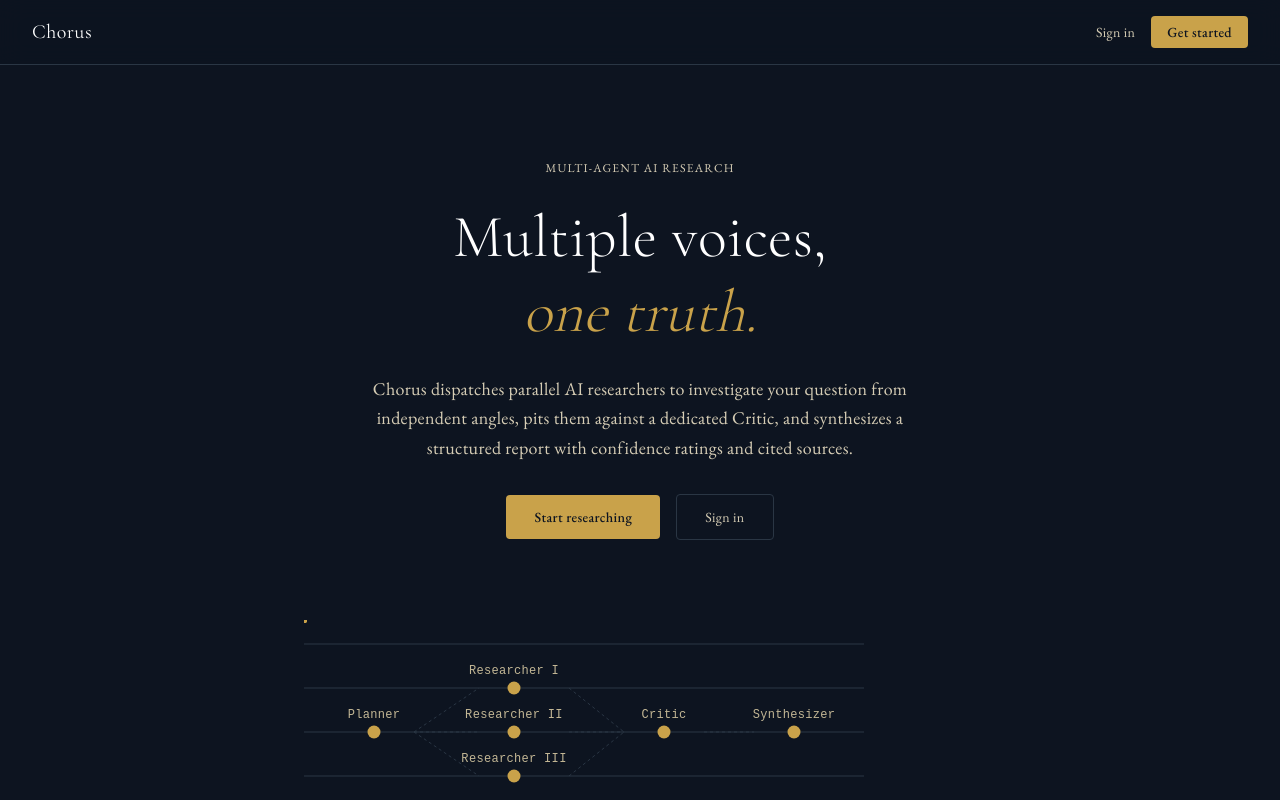
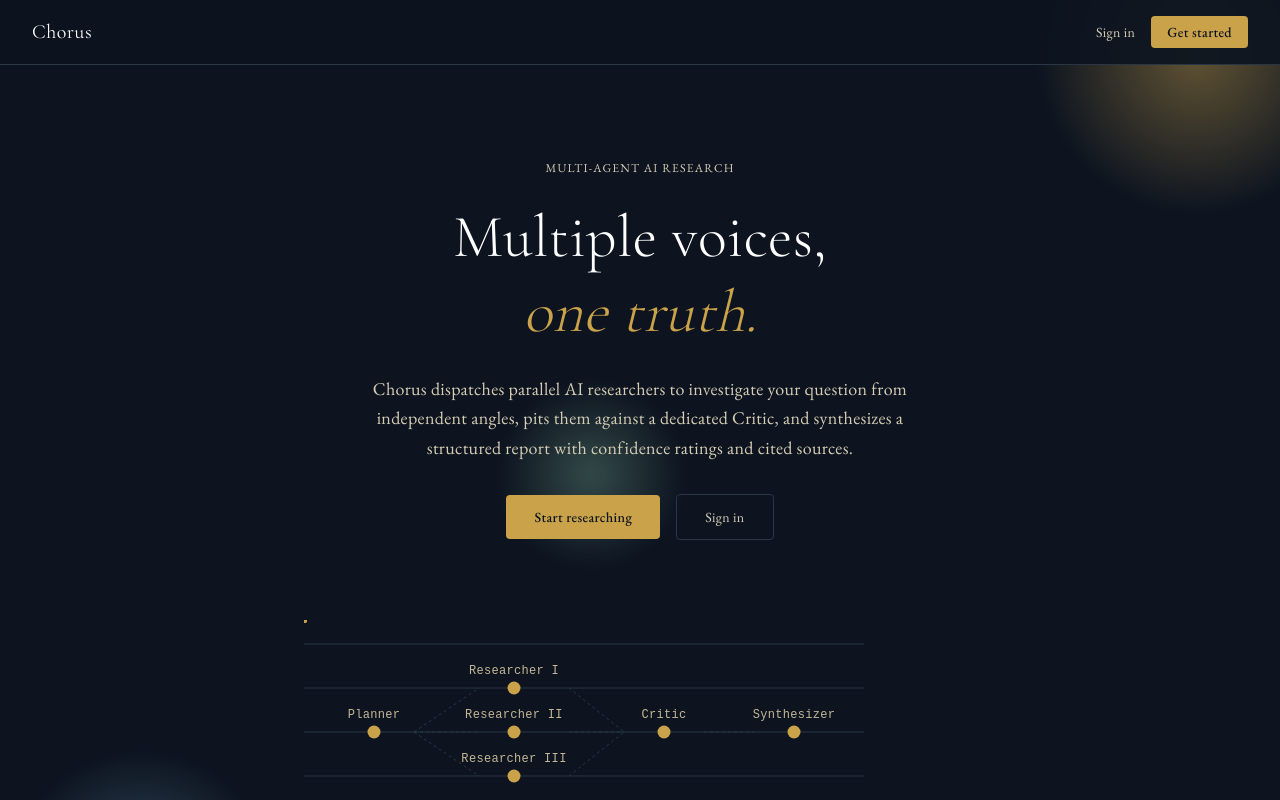
Before and after one commit to Bob-Kyle-Rosales/Chorus, a Next.js app in the folder frontend/: page / in a window 1280 px wide. Shown: the top 800 px of the page. Built offline with nearby package versions, Linux system fonts and the light colour scheme.

Commit message:
feat: add aurora background and Framer Motion animations to the landing page

```diff
--- a/frontend/src/app/page.tsx
+++ b/frontend/src/app/page.tsx
@@ -1,7 +1,11 @@
+"use client"
+
 import Link from "next/link"
+import { motion, easeOut } from "framer-motion"
 import { PipelineViz } from "@/components/PipelineViz"
+import { AuroraBackground } from "@/components/AuroraBackground"
 
-// Static marketing page — no auth, no client state.
+// Marketing page — client component for entrance/scroll/hover motion; no auth.
 
 const FEATURES = [
   {
@@ -30,6 +34,14 @@
   },
 ]
 
+const heroContainer = {
+  hidden: {},
+  visible: { transition: { staggerChildren: 0.12 } },
+}
+const heroItem = {
+  hidden: { opacity: 0, y: 16 },
+  visible: { opacity: 1, y: 0, transition: { duration: 0.5, ease: easeOut } },
+}
 
 export default function LandingPage() {
   return (
@@ -60,9 +72,10 @@
           >
             Sign in
           </Link>
+          <motion.div whileHover={{ y: -2 }} whileTap={{ scale: 0.96 }} className="inline-block">
             <Link
               href="/auth/signup"
-            className="rounded px-4 py-1.5 text-sm font-medium transition-opacity hover:opacity-80"
+              className="block rounded px-4 py-1.5 text-sm font-medium transition-opacity hover:opacity-80"
               style={{
                 background: "var(--chorus-gold)",
                 color: "var(--chorus-bg)",
@@ -70,51 +83,69 @@
             >
               Get started
             </Link>
+          </motion.div>
         </div>
       </nav>
 
       {/* ── Hero ── */}
-      <section className="px-8 pt-40 pb-24 text-center">
-        <div className="mx-auto max-w-3xl space-y-6">
-          <p
+      <section className="relative overflow-hidden px-8 pt-40 pb-24 text-center">
+        <AuroraBackground intensity="bold" />
+
+        <motion.div
+          className="relative z-10 mx-auto max-w-3xl space-y-6"
+          variants={heroContainer}
+          initial="hidden"
+          animate="visible"
+        >
+          <motion.p
+            variants={heroItem}
             className="font-mono text-xs tracking-widest uppercase"
             style={{ color: "var(--chorus-muted)" }}
           >
             Multi-agent AI research
-          </p>
-          <h1
+          </motion.p>
+          <motion.h1
+            variants={heroItem}
             className="text-6xl leading-tight font-light"
             style={{ fontFamily: "var(--font-heading)" }}
           >
             Multiple voices,
             <br />
             <em style={{ color: "var(--chorus-gold)" }}>one truth.</em>
-          </h1>
-          <p className="mx-auto max-w-xl text-lg leading-relaxed" style={{ color: "var(--chorus-muted)" }}>
+          </motion.h1>
+          <motion.p
+            variants={heroItem}
+            className="mx-auto max-w-xl text-lg leading-relaxed"
+            style={{ color: "var(--chorus-muted)" }}
+          >
             Chorus dispatches parallel AI researchers to investigate your question from independent
             angles, pits them against a dedicated Critic, and synthesizes a structured report with
             confidence ratings and cited sources.
-          </p>
-          <div className="flex items-center justify-center gap-4 pt-2">
+          </motion.p>
+          <motion.div variants={heroItem} className="flex items-center justify-center gap-4 pt-2">
+            <motion.div whileHover={{ y: -3, boxShadow: "0 8px 24px rgba(201,162,74,0.35)" }} whileTap={{ scale: 0.97 }} className="inline-block rounded">
               <Link
                 href="/auth/signup"
-              className="rounded px-7 py-3 text-sm font-medium transition-opacity hover:opacity-80"
+                className="block rounded px-7 py-3 text-sm font-medium"
                 style={{ background: "var(--chorus-gold)", color: "var(--chorus-bg)" }}
               >
                 Start researching
               </Link>
+            </motion.div>
+            <motion.div whileHover={{ y: -3 }} whileTap={{ scale: 0.97 }} className="inline-block rounded">
               <Link
                 href="/auth/signin"
-              className="rounded border px-7 py-3 text-sm transition-opacity hover:opacity-70"
+                className="block rounded border px-7 py-3 text-sm transition-opacity hover:opacity-70"
                 style={{ borderColor: "var(--chorus-border)", color: "var(--chorus-muted)" }}
               >
                 Sign in
               </Link>
-          </div>
-        </div>
+            </motion.div>
+          </motion.div>
+        </motion.div>
 
         {/* Staff-line pipeline visualization */}
-        <div className="mx-auto mt-20 max-w-2xl">
+        <div className="relative z-10 mx-auto mt-20 max-w-2xl">
           <PipelineViz />
         </div>
       </section>
@@ -124,7 +155,13 @@
         className="px-8 py-24"
         style={{ borderTop: "1px solid var(--chorus-border)" }}
       >
-        <div className="mx-auto max-w-5xl">
+        <motion.div
+          className="mx-auto max-w-5xl"
+          initial={{ opacity: 0, y: 20 }}
+          whileInView={{ opacity: 1, y: 0 }}
+          viewport={{ once: true, amount: 0.2 }}
+          transition={{ duration: 0.5 }}
+        >
           <div className="mb-14 text-center">
             <p
               className="mb-3 font-mono text-xs tracking-widest uppercase"
@@ -140,11 +177,16 @@
             </h2>
           </div>
           <div className="grid gap-px sm:grid-cols-2 lg:grid-cols-3" style={{ border: "1px solid var(--chorus-border)", background: "var(--chorus-border)" }}>
-            {FEATURES.map((f) => (
-              <div
+            {FEATURES.map((f, i) => (
+              <motion.div
                 key={f.title}
                 className="space-y-3 p-7"
                 style={{ background: "var(--chorus-surface)" }}
+                initial={{ opacity: 0, y: 16 }}
+                whileInView={{ opacity: 1, y: 0 }}
+                viewport={{ once: true, amount: 0.3 }}
+                transition={{ duration: 0.4, delay: i * 0.05 }}
+                whileHover={{ y: -4, boxShadow: "0 8px 24px rgba(201,162,74,0.15)" }}
               >
                 <h3
                   className="text-base font-medium"
@@ -155,10 +197,10 @@
                 <p className="text-base leading-relaxed" style={{ color: "var(--chorus-muted)" }}>
                   {f.body}
                 </p>
-              </div>
+              </motion.div>
             ))}
           </div>
-        </div>
+        </motion.div>
       </section>
 
       {/* ── Developer section ── */}
@@ -166,7 +208,13 @@
         className="px-8 py-24"
         style={{ borderTop: "1px solid var(--chorus-border)" }}
       >
-        <div className="mx-auto max-w-4xl">
+        <motion.div
+          className="mx-auto max-w-4xl"
+          initial={{ opacity: 0, y: 20 }}
+          whileInView={{ opacity: 1, y: 0 }}
+          viewport={{ once: true, amount: 0.2 }}
+          transition={{ duration: 0.5 }}
+        >
           <div className="mb-12 text-center">
             <p
               className="mb-3 font-mono text-xs tracking-widest uppercase"
@@ -187,7 +235,7 @@
           </div>
 
           <ArchitectureDiagram />
-        </div>
+        </motion.div>
       </section>
 
       {/* ── CTA ── */}
@@ -205,13 +253,15 @@
           <p className="text-sm" style={{ color: "var(--chorus-muted)" }}>
             Free tier includes 20 research credits per day. No credit card required.
           </p>
+          <motion.div whileHover={{ y: -3, boxShadow: "0 8px 24px rgba(201,162,74,0.35)" }} whileTap={{ scale: 0.97 }} className="inline-block rounded">
             <Link
               href="/auth/signup"
-            className="inline-block rounded px-8 py-3 text-sm font-medium"
+              className="block rounded px-8 py-3 text-sm font-medium"
               style={{ background: "var(--chorus-gold)", color: "var(--chorus-bg)" }}
             >
               Create free account
             </Link>
+          </motion.div>
         </div>
       </section>
 
```
Lines whose indentation alone changed are shown as unchanged.
